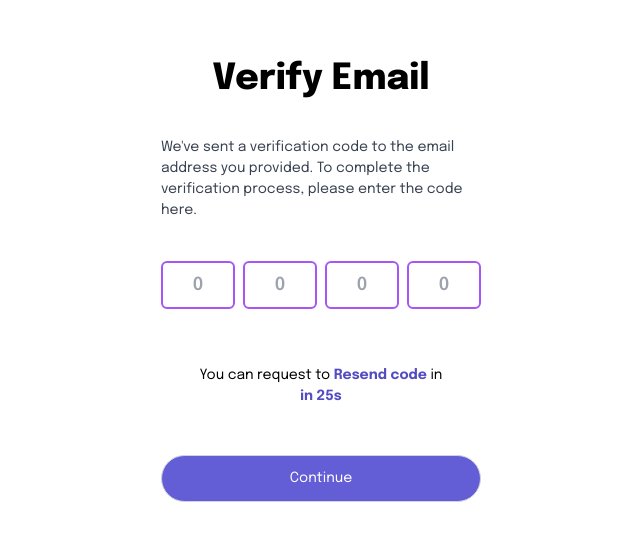
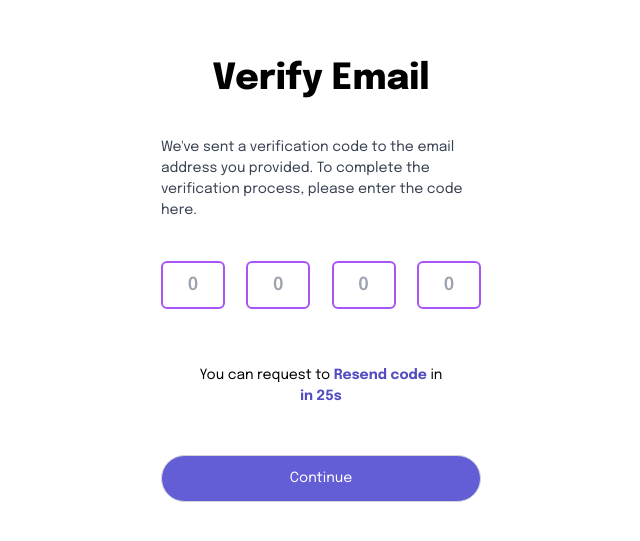
Before and after one commit to Danitilahun/A2SV_INTERN, a Next.js app: page /verifyEmail in a window 1280 px wide. Shown: the part 115-656 px from the top of the page, without its empty margins (319-959 px from the left). Built offline with nearby package versions, Linux system fonts and the light colour scheme.

Commit message:
Modifiy login ui

```diff
--- a/app/verifyEmail/(component)/OTPInput.tsx
+++ b/app/verifyEmail/(component)/OTPInput.tsx
@@ -18,7 +18,7 @@ const OTPInput: ForwardRefRenderFunction<HTMLInputElement, OTPInputProps> = (
       onChange={onChange}
       maxLength={1}
       placeholder="0"
-      className="w-[25%] h-12 px-2 border border-2 border-purple-500 rounded-md focus:outline-none focus:ring focus:ring-blue-400 flex items-center justify-center text-center font-semibold text-lg"
+      className="w-[20%] h-12 px-2 border-2 border-purple-500 rounded-md focus:outline-none focus:ring focus:ring-blue-400 flex items-center justify-center text-center font-semibold text-lg"
       ref={ref}
     />
   );
--- a/app/verifyEmail/page.tsx
+++ b/app/verifyEmail/page.tsx
@@ -81,7 +81,7 @@ const VerifyEmail = () => {
             code here.
           </span>
         </div>
-        <div className="flex gap-2 w-[50%] items-center justify-center">
+        <div className="flex gap-2 w-[50%] items-center justify-between">
           {otp.map((value, index) => (
             <OTPInput
               key={index}
```
